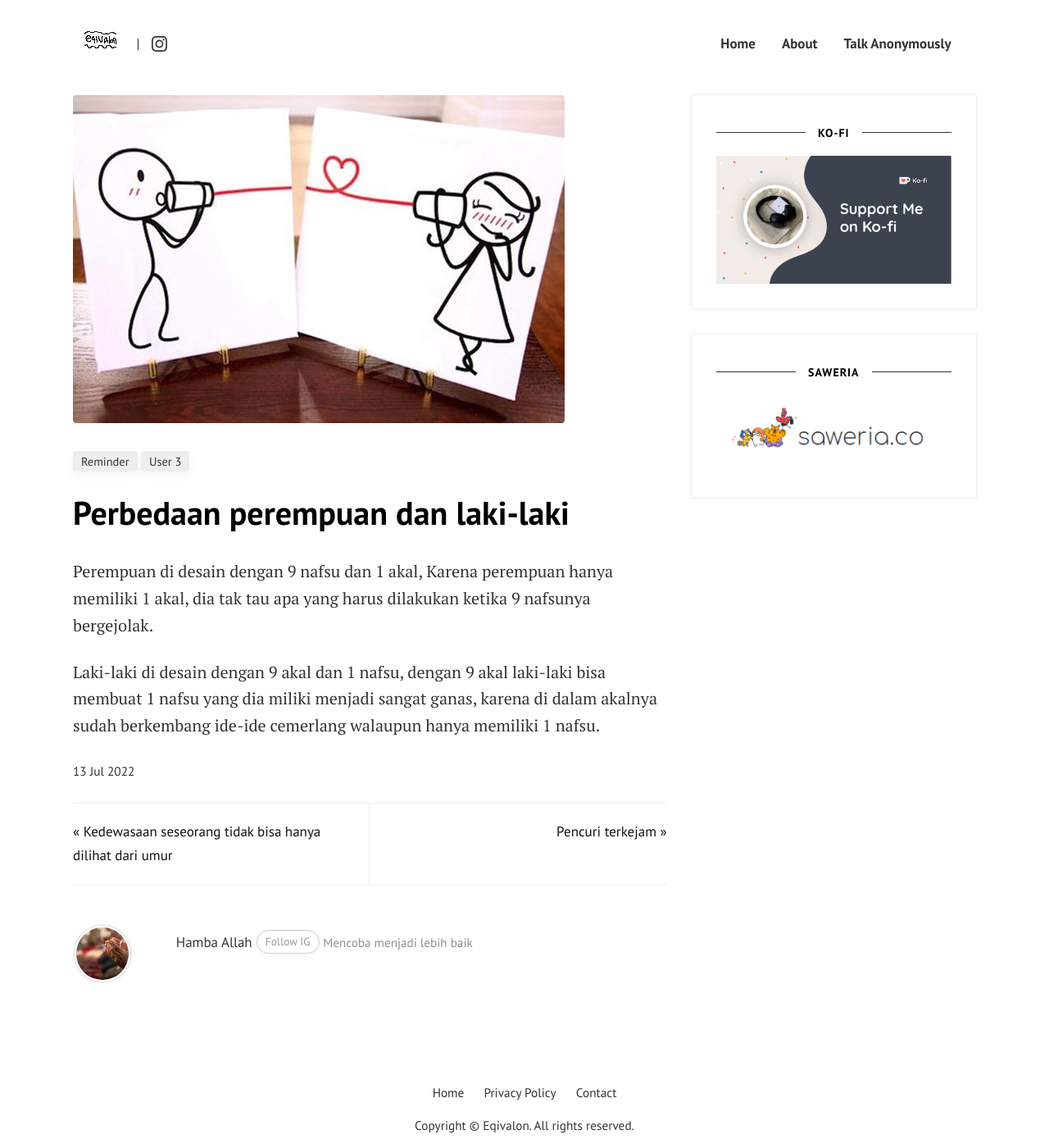
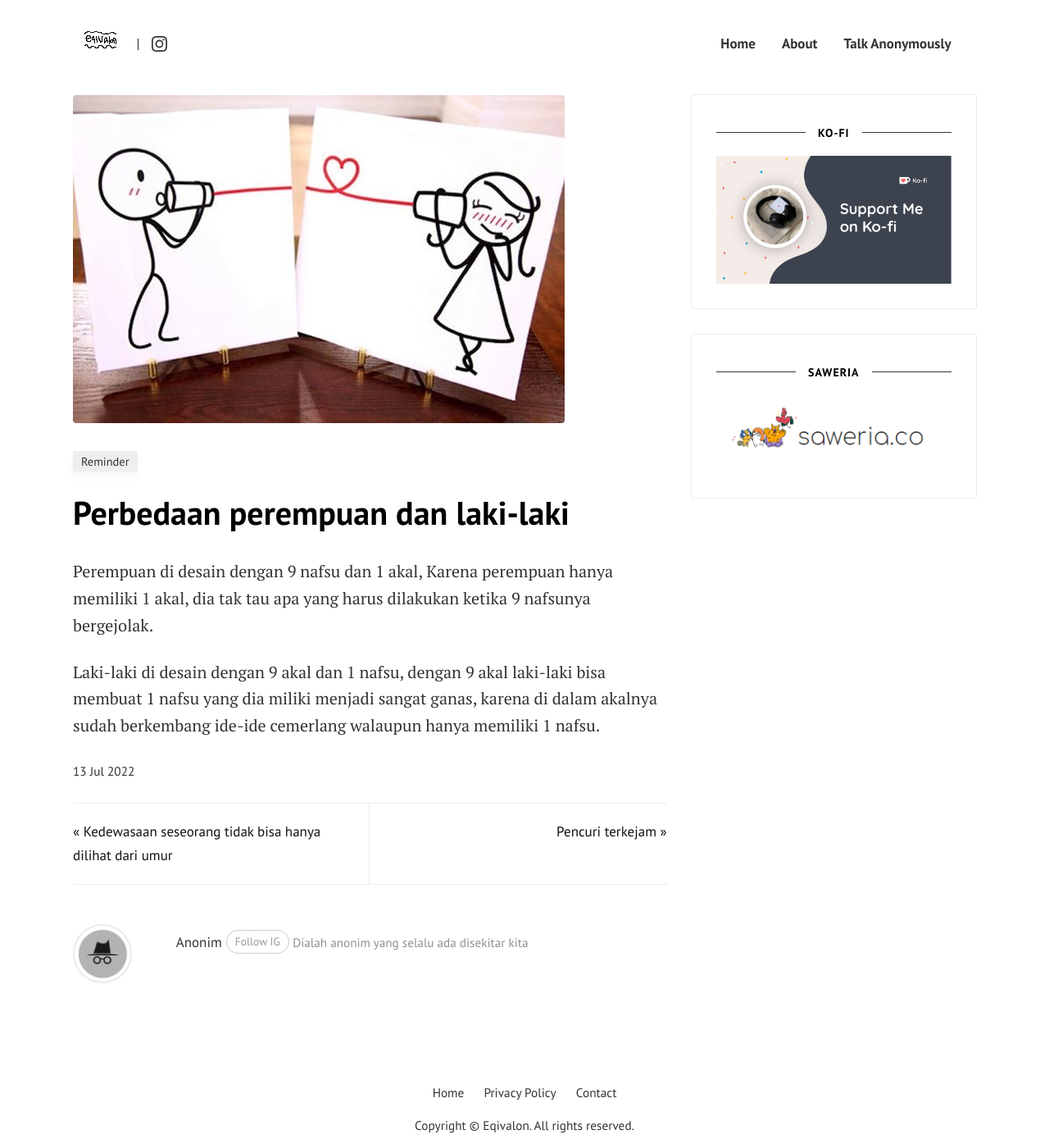
Before and after one commit to eqivalon/eqivalon.github.io, a Jekyll site: the page built from _posts/2022-07-13-reminder-1.md, in a window 1280 px wide and 1400 px high. Shown: the whole window at 82% size. Built offline with Jekyll 4.4.1, drawn with Linux system fonts in a browser that asks for light colours.

Commit message:
lite update

```diff
--- a/_posts/2022-07-13-reminder-1.md
+++ b/_posts/2022-07-13-reminder-1.md
@@ -1,8 +1,8 @@
 ---
 layout: post
 title: "Perbedaan perempuan dan laki-laki"
-author: hamba
-categories: [ reminder, user 3 ]
+author: anonim
+categories: [ reminder ]
 image: assets/images/reminder1.jpg
 ---
 
```
